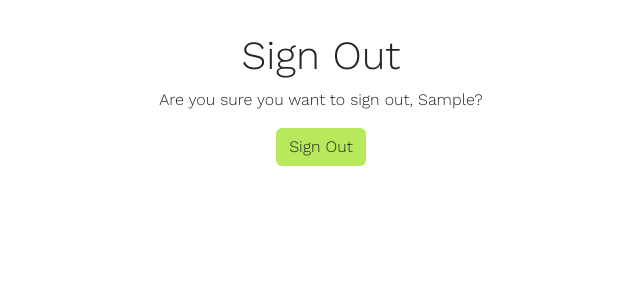
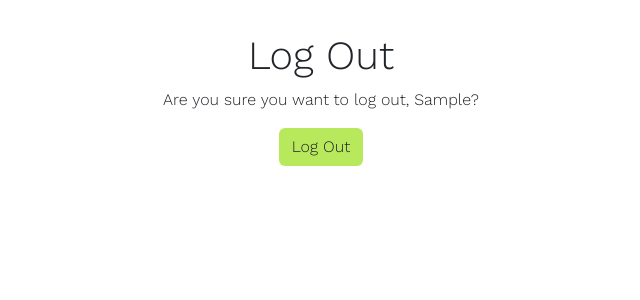
Before and after one commit to ARcKP98/open-book-reviews, a Django app: page /accounts/logout/ in a window 1280 px wide. Shown: the part 56-356 px from the top of the page, without its empty margins (319-959 px from the left). Run offline with Django 3.2, Linux system fonts and the light colour scheme; the visitor is signed in with stand-in values (Sample User, id 1); some libraries are stand-ins or nearby versions.

Commit message:
Change Sign out to Log out.

```diff
--- a/templates/account/logout.html
+++ b/templates/account/logout.html
@@ -8,9 +8,9 @@
 <div class="container text-center">
   <div class="row">
     <div class="col-md-8 mt-3 mx-auto text-center">
-      <h1 class="mt-3">{% trans "Sign Out" %}</h1>
+      <h1 class="mt-3">{% trans "Log Out" %}</h1>
 
-      <p>{% trans 'Are you sure you want to sign out,' %} {% trans "user" as username %}{{ user.username|title }}?</p>
+      <p>{% trans 'Are you sure you want to log out,' %} {% trans "user" as username %}{{ user.username|title }}?</p>
 
 
       <form method="post" action="{% url 'account_logout' %}">
@@ -18,7 +18,7 @@
         {% if redirect_field_value %}
         <input type="hidden" name="{{ redirect_field_name }}" value="{{ redirect_field_value }}" />
         {% endif %}
-        <button class="btn btn-account" type="submit">{% trans 'Sign Out' %}</button>
+        <button class="btn btn-account" type="submit">{% trans 'Log Out' %}</button>
       </form>
     </div>
   </div>
```
